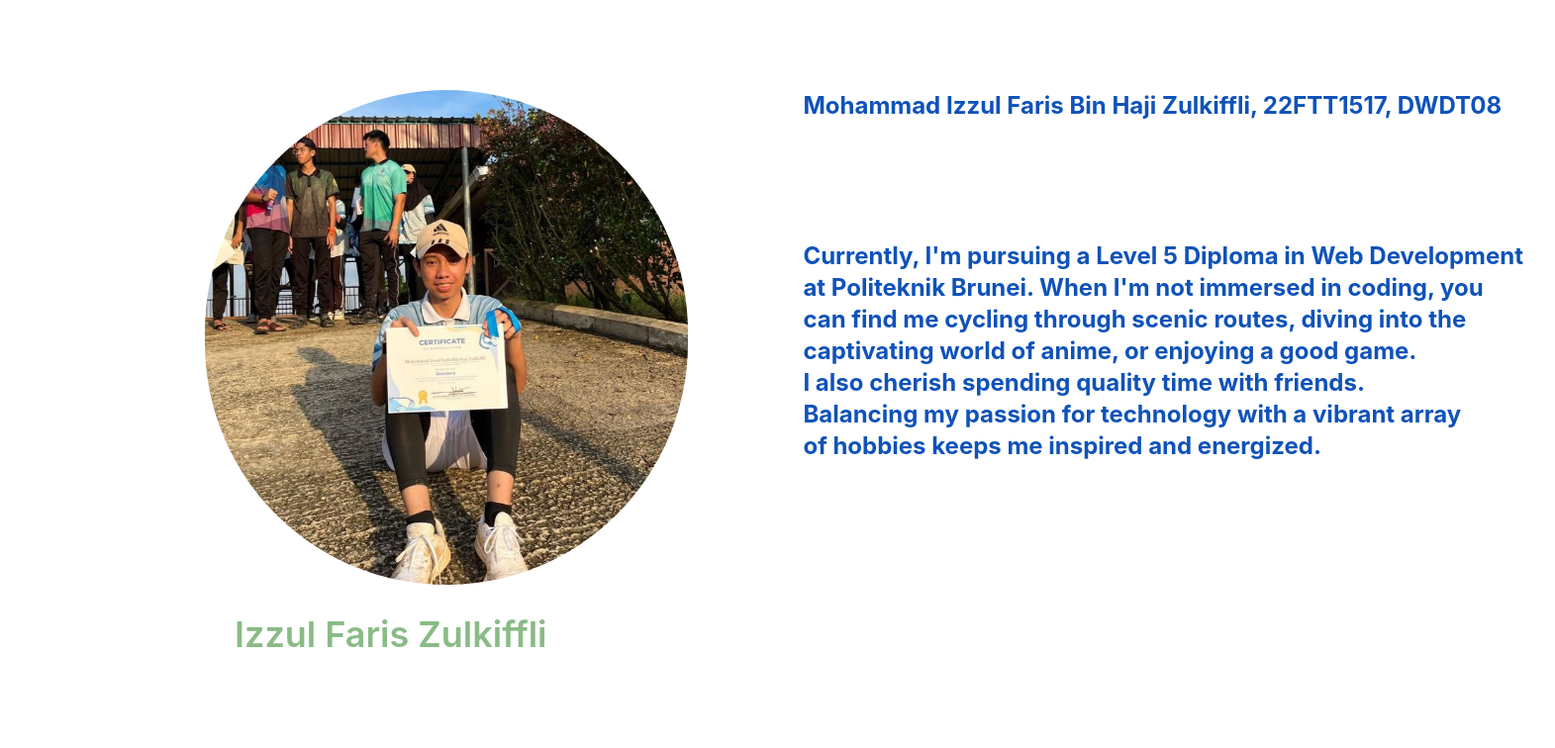
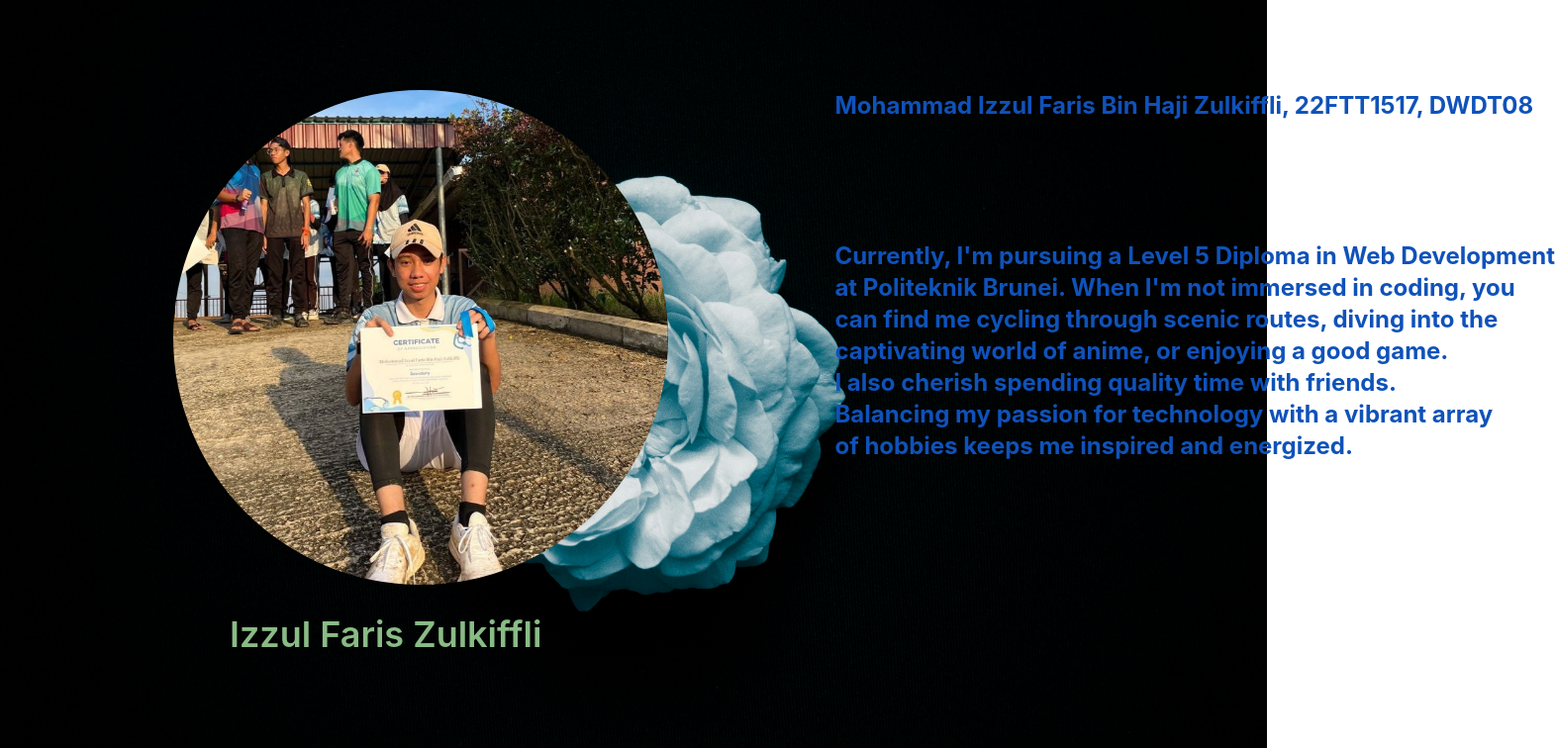
Before and after one commit to Kucheing/ASG03-Mid-assts-check-, a Vue app: page / in a window 1280 px wide. Shown: the top 756 px of the page at 99% size, 1571 px wide, since content can reach past the window. Built offline with nearby package versions, Linux system fonts and the light colour scheme.

Commit message:
adding background image and abit of tweaking with the body css

```diff
--- a/src/style.css
+++ b/src/style.css
@@ -9,7 +9,8 @@
 
   color-scheme: light dark;
   color: rgba(255, 255, 255, 0.87);
-  background-color: #242424;
+  --background: url('./assets/images/background-flower.jpg') no-repeat center center / cover;
+  /* Currently, I'm pursuing a Level 5 Diploma in Web Development at Politeknik Brunei. When I'm not immersed in coding, you can find me cycling through scenic routes, diving into the captivating world of anime, or enjoying a good game. I also cherish spending quality time with friends. Balancing my passion for technology with a vibrant array of hobbies keeps me inspired and energized. */
 
   font-synthesis: none;
   text-rendering: optimizeLegibility;
@@ -32,6 +33,8 @@ body {
   place-items: center;
   min-width: 320px;
   min-height: 100vh;
+  background: url('./assets/images/background-flower.jpg') no-repeat center center / cover;
+  backdrop-filter: blur(10px)
 }
 
 h1 {
@@ -62,13 +65,6 @@ button:focus-visible {
   padding: 2em;
 }
 
-#app {
-  max-width: 1280px;
-  margin: 0 auto;
-  padding: 2rem;
-  text-align: center;
-}
-
 @media (prefers-color-scheme: light) {
   :root {
     color: #213547;
```
